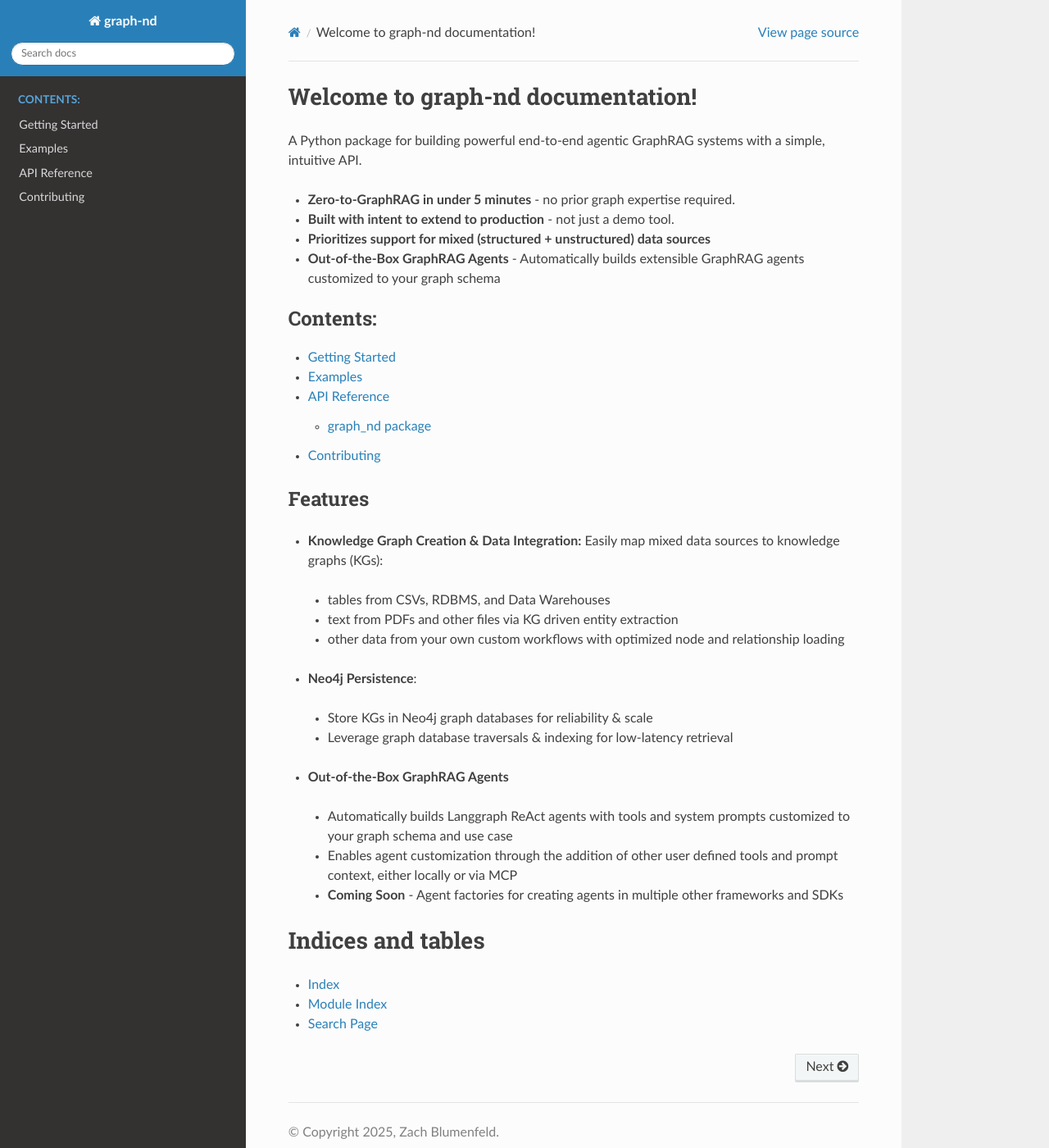
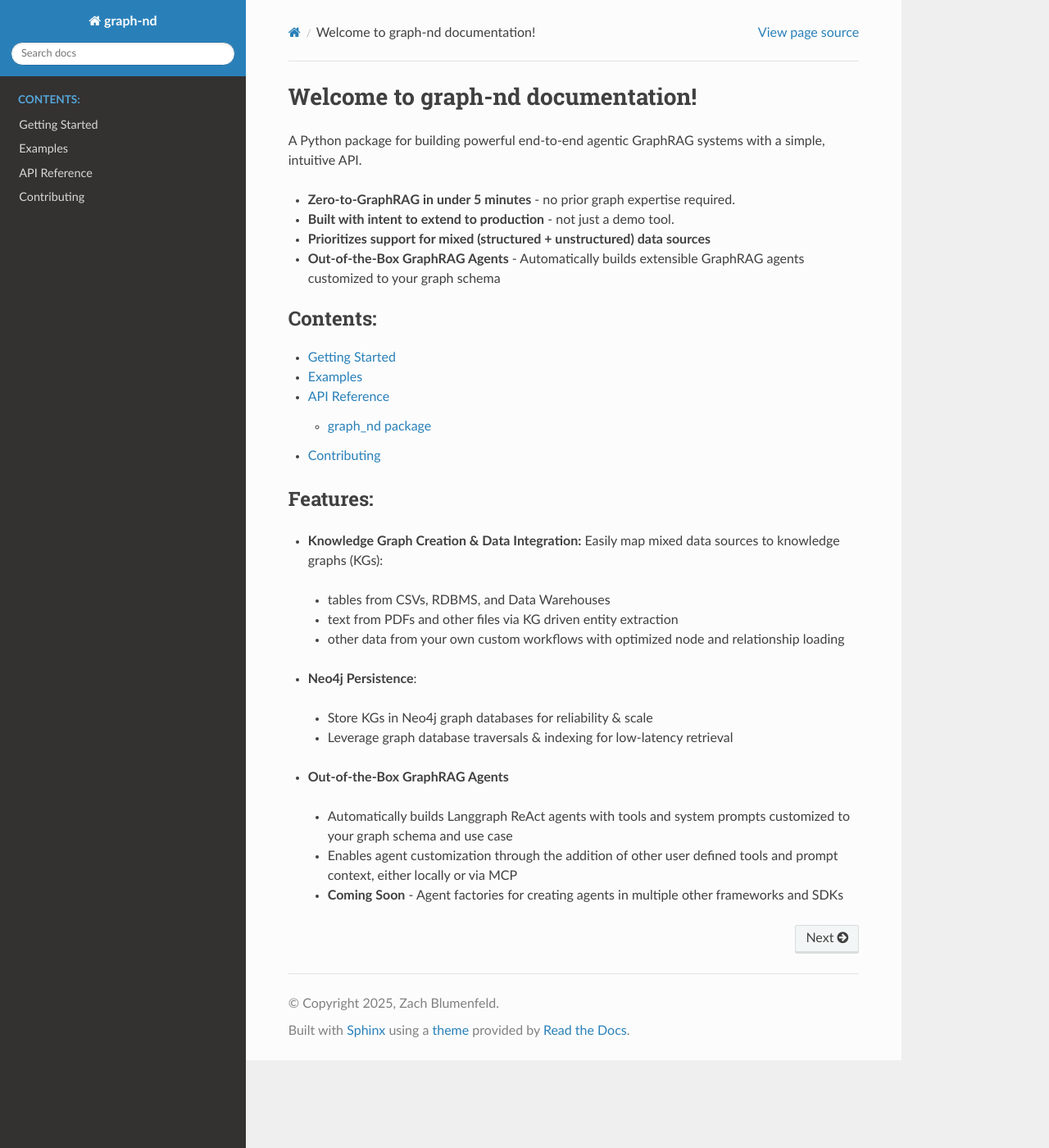
Before and after one commit to zach-blumenfeld/graph-nd, a Sphinx documentation site: the page built from docs/source/index.rst, in a window 1280 px wide and 1400 px high. Shown: the whole window at 82% size. Built offline with Sphinx 7.4.7 and the Read the Docs theme 3.1.0, drawn with Linux system fonts in a browser that asks for light colours.

Commit message:
Remove Unnecessary Docs Section

```diff
--- a/docs/source/index.rst
+++ b/docs/source/index.rst
@@ -36,11 +36,3 @@
  - Automatically builds Langgraph ReAct agents with tools and system prompts customized to your graph schema and use case
  - Enables agent customization through the addition of other user defined tools and prompt context, either locally or via MCP
  - **Coming Soon** - Agent factories for creating agents in multiple other frameworks and SDKs
-
-
-Indices and tables
-==================
-
-* :ref:`genindex`
-* :ref:`modindex`
-* :ref:`search`
```
Also changed, not shown: other parts of docs/source/index.rst (+1 -1 lines).
